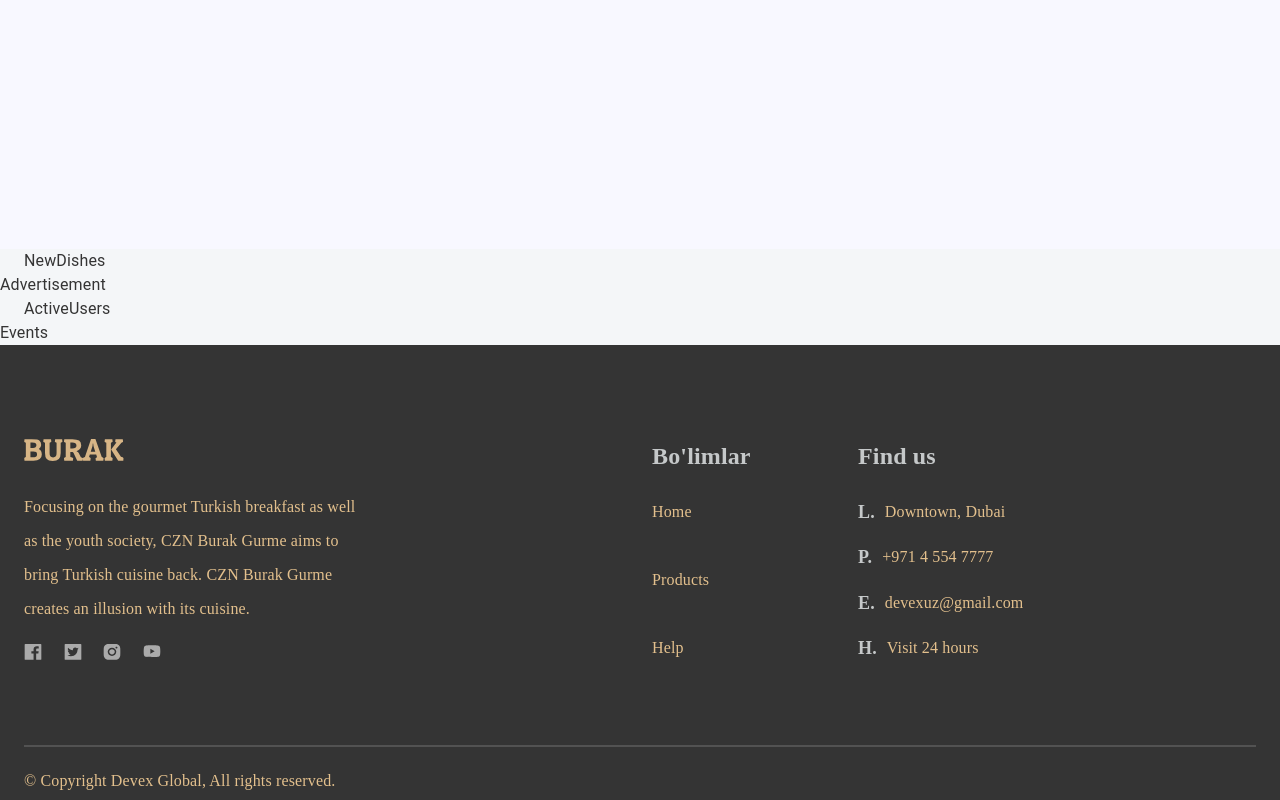
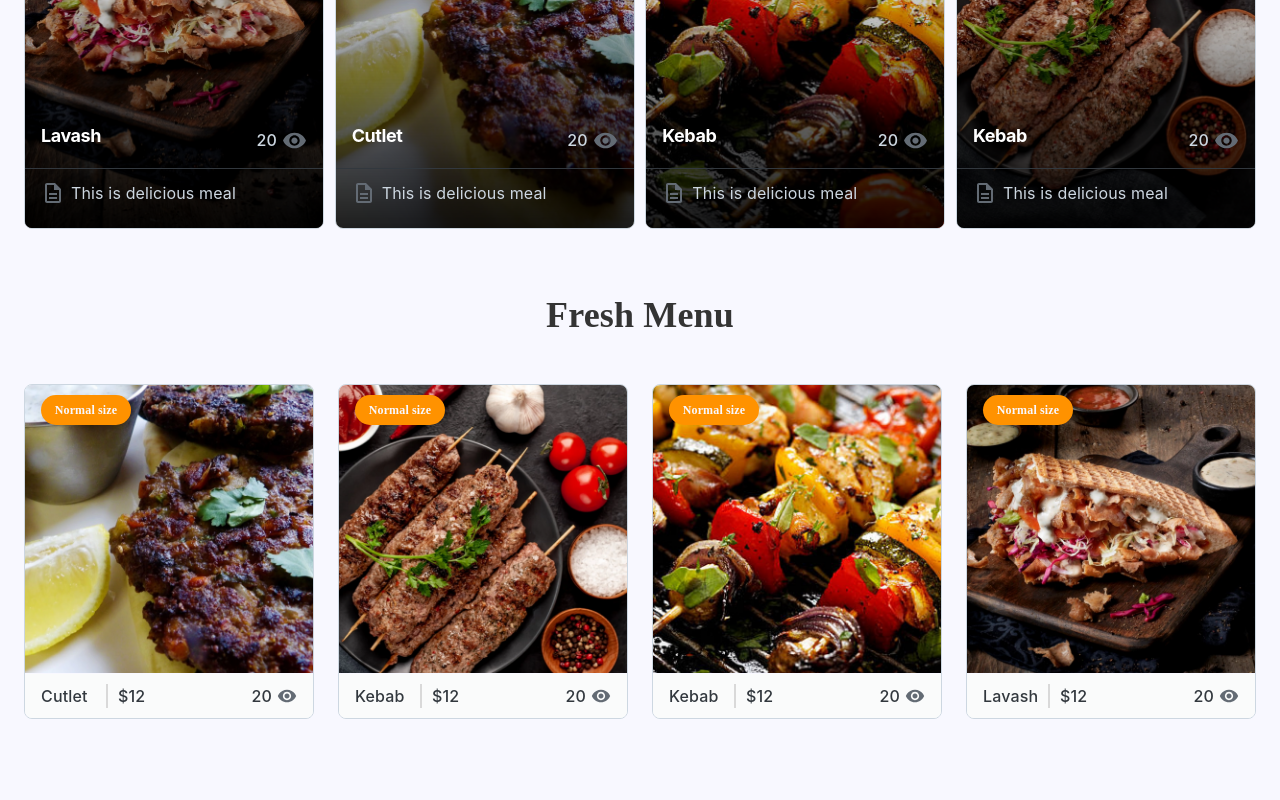
Before and after one commit to mamadrayimovbilolbek/burak-react, a React (Create React App) app: page / in a window 1280 px wide. Shown: the part 1340-2140 px from the top of the page. Built offline with nearby package versions, Linux system fonts and the light colour scheme.

Commit message:
feat: develop newDishes sectional component

```diff
--- a/src/app/screens/homePage/NewDishes.tsx
+++ b/src/app/screens/homePage/NewDishes.tsx
@@ -1,10 +1,68 @@
 import React from "react";
-import { Container } from "@mui/material";
+import { Box, Container, Stack } from "@mui/material";
+import AspectRatio from "@mui/joy/AspectRatio";
+import Card from "@mui/joy/Card";
+import CardOverflow from "@mui/joy/CardOverflow";
+import Typography from "@mui/joy/Typography";
+import { CssVarsProvider } from "@mui/joy/styles";
+import VisibilityIcon from "@mui/icons-material/Visibility";
+import Divider from "../../components/divider";
+
+const newDishes = [
+  { productName: "Cutlet", imagePath: "/img/cutlet.webp" },
+  { productName: "Kebab", imagePath: "/img/kebab-fresh.webp" },
+  { productName: "Kebab", imagePath: "/img/kebab.webp" },
+  { productName: "Lavash", imagePath: "/img/lavash.webp" },
+];
 
 export default function NewDishes() {
-    return (
-        <div className={""}>
-            <Container> NewDishes </Container>
-        </div>
-    )
+  return (
+    <div className={"new-products-frame"}>
+      <Container>
+        <Stack className={"main"}>
+          <Box className={"category-title"}>Fresh Menu</Box>
+          <Stack className={"cards-frame"}>
+            <CssVarsProvider>
+              {newDishes.length !== 0 ? (
+                newDishes.map((ele, index) => {
+                  return (
+                    <Card key={index} variant="outlined" className={"card"}>
+                      <CardOverflow>
+                        <div className="product-sale">Normal size</div>
+                        <AspectRatio ratio="1">
+                          <img src={ele.imagePath} alt="" />
+                        </AspectRatio>
+                      </CardOverflow>
+
+                      <CardOverflow variant="soft" className="product-detail">
+                        <Stack className="info">
+                          <Stack flexDirection={"row"}>
+                            <Typography className={"title"}>
+                              {ele.productName}
+                            </Typography>
+                            <Divider width="2" height="24" bg="#d9d9d9" />
+                            <Typography className={"price"}>$12</Typography>
+                          </Stack>
+                          <Stack>
+                            <Typography className={"views"}>
+                              20
+                              <VisibilityIcon
+                                sx={{ fontSize: 20, marginLeft: "5px" }}
+                              />
+                            </Typography>
+                          </Stack>
+                        </Stack>
+                      </CardOverflow>
+                    </Card>
+                  );
+                })
+              ) : (
+                <Box className="no-data">New products are not available!</Box>
+              )}
+            </CssVarsProvider>
+          </Stack>
+        </Stack>
+      </Container>
+    </div>
+  );
 }
--- a/src/app/screens/homePage/PopularDishes.tsx
+++ b/src/app/screens/homePage/PopularDishes.tsx
@@ -24,7 +24,7 @@
         <Stack className="popular-section">
           <Box className="category-title">Popular Dishes</Box>
           <Stack className="cards-frame">
-            {list.length === 0 ? (
+            {list.length !== 0 ? (
               list.map((ele, index) => {
                 return (
                   <CssVarsProvider key={index}>
--- a/src/css/home.css
+++ b/src/css/home.css
@@ -114,3 +114,118 @@
     line-height: 34px;
     color: #e3c08d;
 }
+
+
+/** NEW PRODUCTS **/
+
+.homepage .new-products-frame {
+    width: 100%;
+    height: 605px;
+    background: #f8f8ff;
+    display: flex;
+}
+
+.homepage .main {
+    margin-top: 45px;
+    display: flex;
+    flex-direction: column;
+    align-items: center;
+}
+
+.homepage .new-products-frame .category-title {
+    font-family: "Dancing Script";
+    font-style: normal;
+    font-weight: 700;
+    font-size: 36px;
+    line-height: 43px;
+}
+
+.homepage .new-products-frame .main .cards-frame {
+    width: 100%;
+    margin: 47px 2px 2px 2px;
+    flex-direction: row;
+    justify-content: space-between;
+}
+
+.homepage .new-products-frame .main .card {
+    height: 335px;
+    width: 290px;
+    cursor: pointer;
+}
+
+.homepage .new-products-frame .product-sale {
+    position: absolute;
+    margin-top: 10px;
+    z-index: 100;
+    width: 90px;
+    height: 30px;
+    display: flex;
+    align-items: center;
+    justify-content: center;
+    background: #ff9200;
+    box-shadow: 4px 6px 20px rgba(0, 0, 0, 0.1);
+    border-radius: 25px;
+    font-family: "Poppins";
+    font-style: normal;
+    font-weight: 600;
+    font-size: 12px;
+    line-height: 21px;
+    color: #f8f8ff;
+}
+
+.homepage .new-products-frame .product-detail {
+    width: auto;
+    height: 49%;
+    display: flex;
+    justify-content: center;
+    margin-top: -12px;
+    border-top: 1px solid;
+    border-color: #f8f8ff;
+    background-color: #fafbfb;
+}
+
+.homepage .new-products-frame .product-detail .info {
+    width: 100%;
+    display: flex;
+    flex-direction: row;
+    justify-content: space-between;
+    align-items: center;
+}
+
+.homepage .new-products-frame .product-detail .title {
+    width: 65px;
+    font-weight: 500;
+}
+
+.homepage .new-products-frame .product-detail .price {
+    margin-left: 10px;
+    width: 20px;
+    font-weight: 500;
+}
+
+.homepage .new-products-frame .product-detail .divider {
+    margin: 0 10px 0 10px;
+    width: 2px;
+    background-color: #d9d9d9;
+}
+
+.homepage .new-products-frame .product-detail .views {
+    display: flex;
+    align-items: center;
+    font-weight: 500;
+}
+
+.homepage .new-products-frame .no-data {
+    width: 100%;
+    height: 300px;
+    display: flex;
+    justify-content: center;
+    align-items: center;
+    text-transform: capitalize;
+    font-family: "Poppins";
+    font-style: normal;
+    font-weight: 400;
+    font-size: 30px;
+    line-height: 34px;
+    color: #e3c08d;
+}
```
